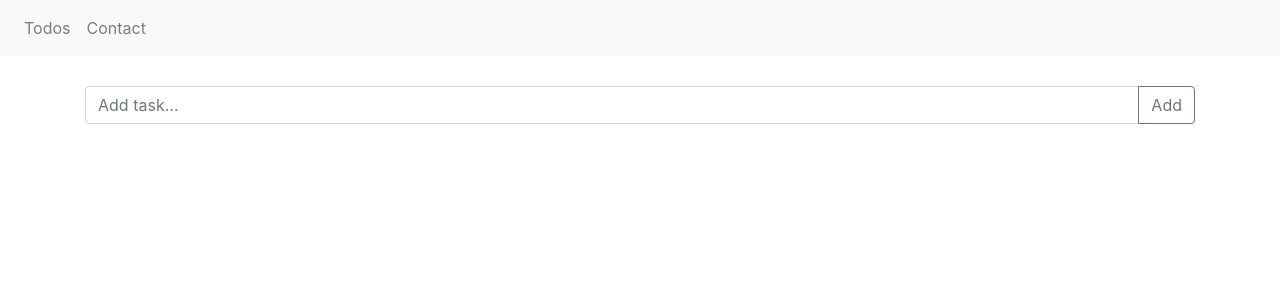
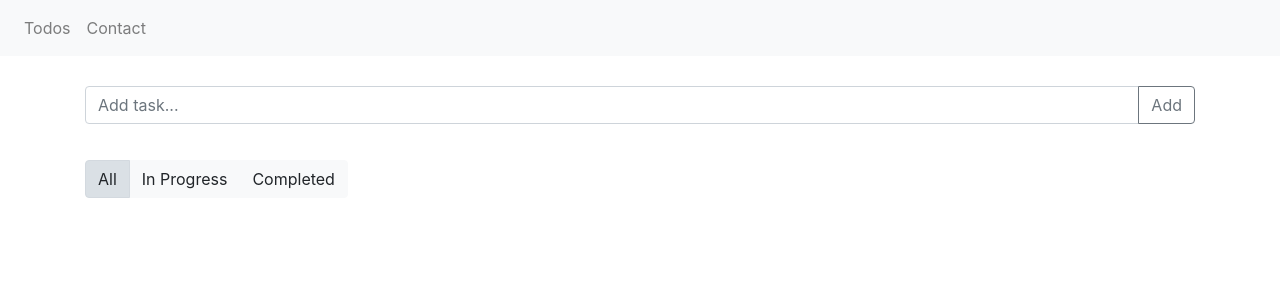
Before and after one commit to Anisaahamed5/project03, a React (Create React App) app: page / in a window 1280 px wide. Shown: the top 300 px of the page. Built offline with nearby package versions, Linux system fonts and the light colour scheme.

Commit message:
finished filtering

```diff
--- a/src/todos.css
+++ b/src/todos.css
@@ -1,3 +1,7 @@
 .check {
     margin-right: 15px;
 }
+
+.filter {
+    margin-top: 20px;
+}
--- a/src/todos.js
+++ b/src/todos.js
@@ -45,8 +45,8 @@ class AddTodo extends React.Component {
 function Tasks(props) {
     let tasks = props.tasks;
 
-    let elements = tasks.map(function(e) {
-        return <Task task={e} toggle={props.toggle} delete={props.delete}></Task>
+    let elements = tasks.map(function(task) {
+        return <Task task={task} toggle={props.toggle} delete={props.delete}></Task>
     });
 
     return <ul class="list-group">
@@ -74,23 +74,54 @@ function Task(props) {
 }
 
 function Filters(props) {
-    return <div></div>;
+    function classes(filter) {
+        if(filter == props.filter) {
+            return "btn btn-light active";
+        } else {
+            return "btn btn-light";
+        }
+    }
+
+    function setAll() {
+        props.setFilter(0);
+    }
+
+    function setProgress() {
+        props.setFilter(1);
+
+    }
+
+    function setDone() {
+        props.setFilter(2);
+    }
+
+    return <div className="btn-group filter" role="group" aria-label="Basic example">
+        <button type="button" className={classes(0)} onClick={setAll}>All</button>
+        <button type="button" className={classes(1)} onClick={setProgress}>In Progress</button>
+        <button type="button" className={classes(2)} onClick={setDone}>Completed</button>
+    </div>;
 }
 
 class Todos extends React.Component {
     constructor(props) {
         super(props);
 
+        //Filters:
+        // 0 - all
+        // 1 - in progress
+        // 2 - completed
         this.state = {
             todos: [
 
-            ]
+            ],
+            filter: 0
         }
 
         this.addTodo = this.addTodo.bind(this);
         this.toggleTodo = this.toggleTodo.bind(this);
         this.delete = this.delete.bind(this);
-
+        this.setFilter = this.setFilter.bind(this);
+        this.getTodos = this.getTodos.bind(this);
     }
 
     addTodo(taskName) {
@@ -126,11 +157,33 @@ class Todos extends React.Component {
         this.setState({todos: newTodos});
     }
 
+    setFilter(filter) {
+        this.setState({filter: filter});
+    }
+
+    getTodos() {
+        if(this.state.filter == 0) {
+            return this.state.todos;
+        } else if(this.state.filter == 1) {
+            let filteredTodos = this.state.todos.filter(function(todo) {
+                return todo.done == false;
+            });
+
+            return filteredTodos;
+        } else if(this.state.filter == 2) {
+            let filteredTodos = this.state.todos.filter(function(todo) {
+                return todo.done;
+            });
+
+            return filteredTodos;
+        }
+    }
+
     render() {
         return <div>
             <AddTodo add={this.addTodo}></AddTodo>
-            <Tasks tasks={this.state.todos} toggle={this.toggleTodo} delete={this.delete}></Tasks>
-            <Filters></Filters>
+            <Tasks tasks={this.getTodos()} toggle={this.toggleTodo} delete={this.delete}></Tasks>
+            <Filters filter={this.state.filter} setFilter={this.setFilter}></Filters>
         </div>
     }
 
```
